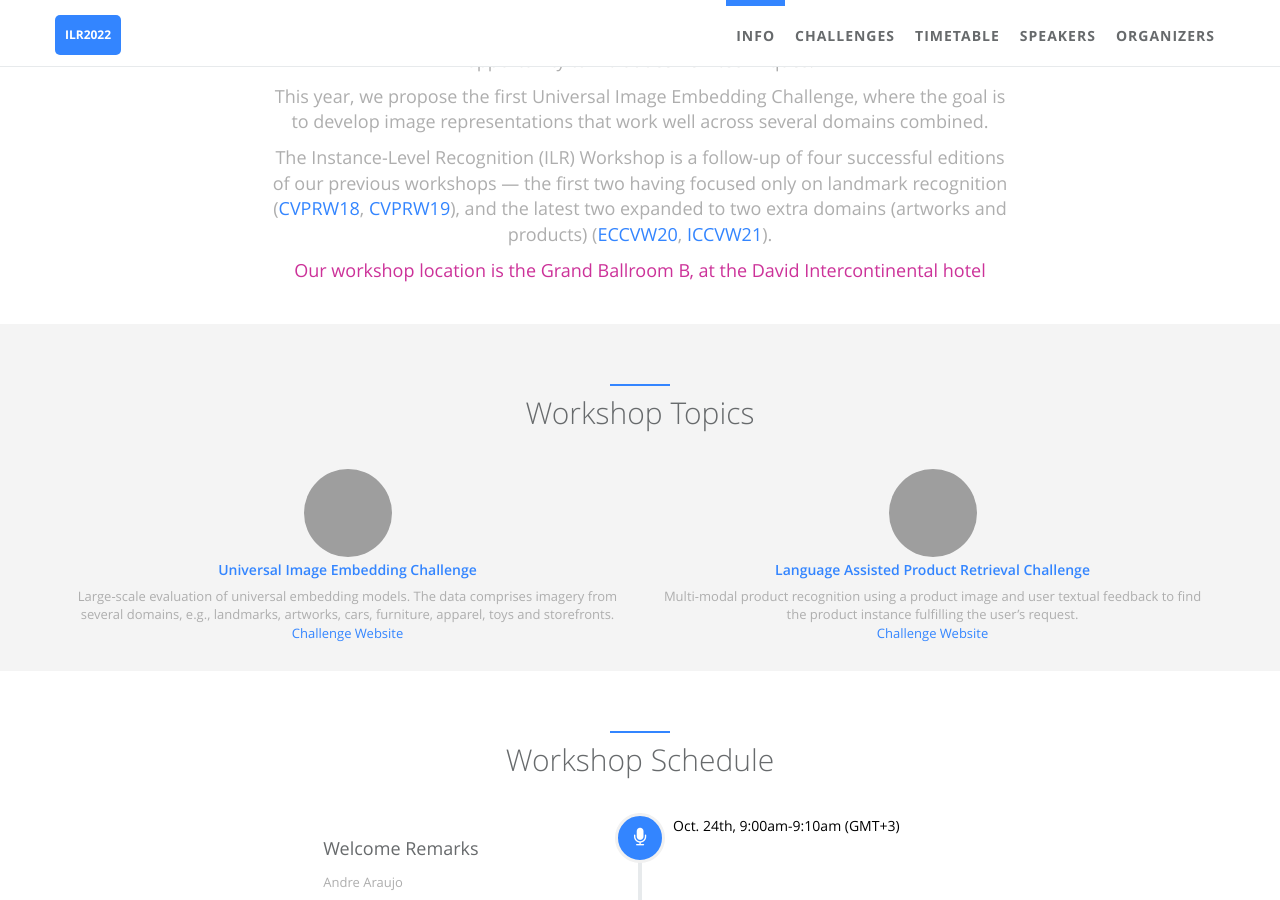
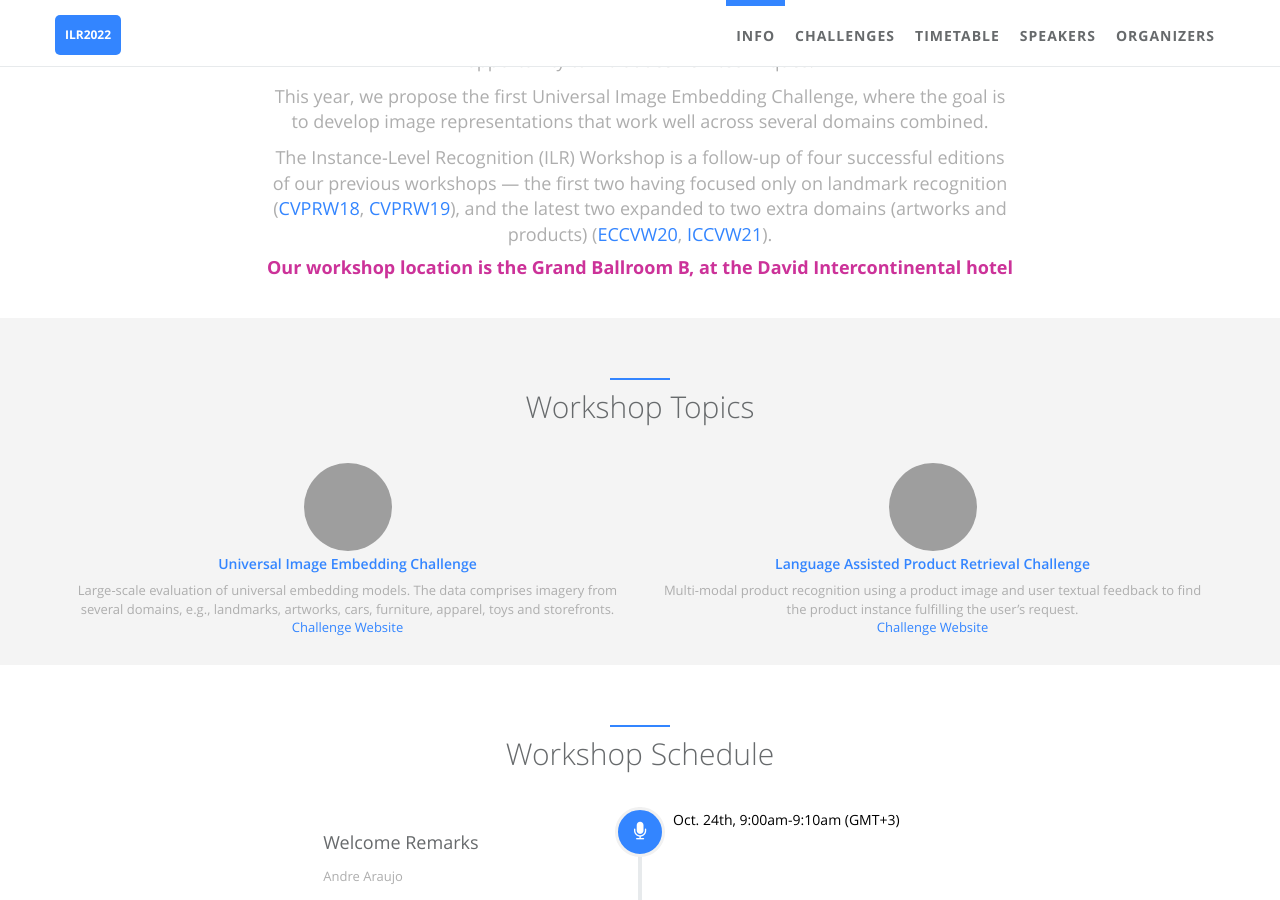
Before and after one commit to ilr-workshop/ECCVW2022, a Jekyll site: the page built from index.html, in a window 1280 px wide and 900 px high, scrolled down 804 px. Built offline with Jekyll 4.4.1, drawn with Linux system fonts in a browser that asks for light colours; grey boxes are pictures that could not be loaded.

Commit message:
Update _config.yml

```diff
--- a/_config.yml
+++ b/_config.yml
@@ -23,7 +23,7 @@ author:  # change following line to your infomation.
   #cv: http://cv.jarrekk.com  # An online CV can be printed as PDF, leave blank if you don't have now
   # skill icons are on avatar's left and right side. Reference urls are http://fontawesome.io/ and http://fizzed.com/oss/font-mfizz
   desc: >
-    <p>Visual instance-level recognition and retrieval are fundamental tasks in computer vision. Despite the recent advances in this field, many techniques have been evaluated on a limited number of domains, with small number of classes. We believe that the research community can benefit from a new suite of datasets and associated challenges, to improve the understanding about the limitations of current technology, and with an opportunity to introduce new techniques. </p><p>This year, we propose the first Universal Image Embedding Challenge, where the goal is to develop image representations that work well across several domains combined.</p><p>The Instance-Level Recognition (ILR) Workshop is a follow-up of four successful editions of our previous workshops &mdash; the first two having focused only on landmark recognition (<a href="https://landmarksworkshop.github.io/CVPRW2018" target="_blank"><span class="navy">CVPRW18</span></a>, <a href="https://landmarksworkshop.github.io/CVPRW2019" target="_blank"><span class="navy">CVPRW19</span></a>), and the latest two expanded to two extra domains (artworks and products) (<a href="https://ilr-workshop.github.io/ECCVW2020/" target="_blank"><span class="navy">ECCVW20</span></a>, <a href="https://ilr-workshop.github.io/ICCVW2021/" target="_blank"><span class="navy">ICCVW21</span></a>).</p><p><font color="#CC3299">Our workshop location is the Grand Ballroom B, at the David Intercontinental hotel</font></p>
+    <p>Visual instance-level recognition and retrieval are fundamental tasks in computer vision. Despite the recent advances in this field, many techniques have been evaluated on a limited number of domains, with small number of classes. We believe that the research community can benefit from a new suite of datasets and associated challenges, to improve the understanding about the limitations of current technology, and with an opportunity to introduce new techniques. </p><p>This year, we propose the first Universal Image Embedding Challenge, where the goal is to develop image representations that work well across several domains combined.</p><p>The Instance-Level Recognition (ILR) Workshop is a follow-up of four successful editions of our previous workshops &mdash; the first two having focused only on landmark recognition (<a href="https://landmarksworkshop.github.io/CVPRW2018" target="_blank"><span class="navy">CVPRW18</span></a>, <a href="https://landmarksworkshop.github.io/CVPRW2019" target="_blank"><span class="navy">CVPRW19</span></a>), and the latest two expanded to two extra domains (artworks and products) (<a href="https://ilr-workshop.github.io/ECCVW2020/" target="_blank"><span class="navy">ECCVW20</span></a>, <a href="https://ilr-workshop.github.io/ICCVW2021/" target="_blank"><span class="navy">ICCVW21</span></a>).</p><p><h2><b><font color="#CC3299">Our workshop location is the Grand Ballroom B, at the David Intercontinental hotel</font></b></h2></p>
 # comment
   disqus:  # if you wanna comment feature, go to https://disqus.com/ to get your configuration; if not, comment following two lines.
   name: ILR2022
```
